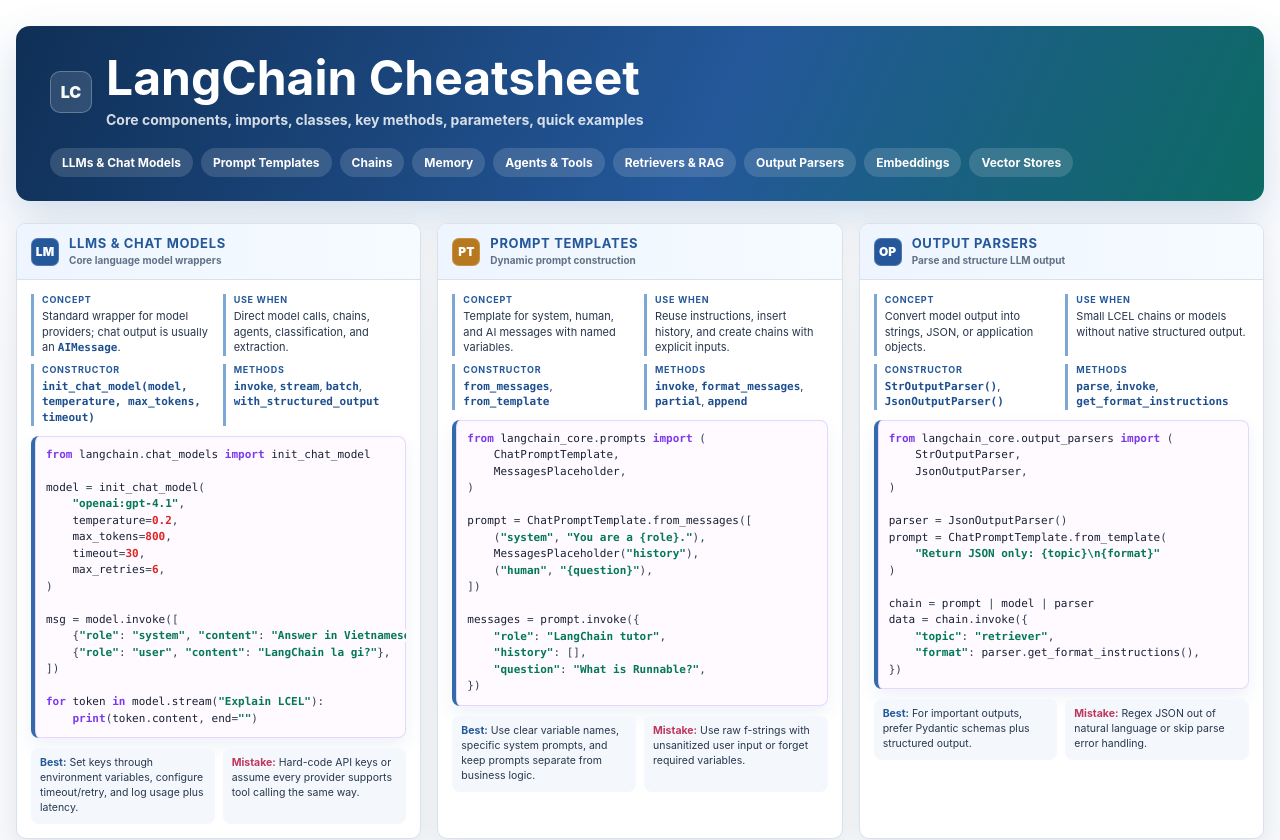
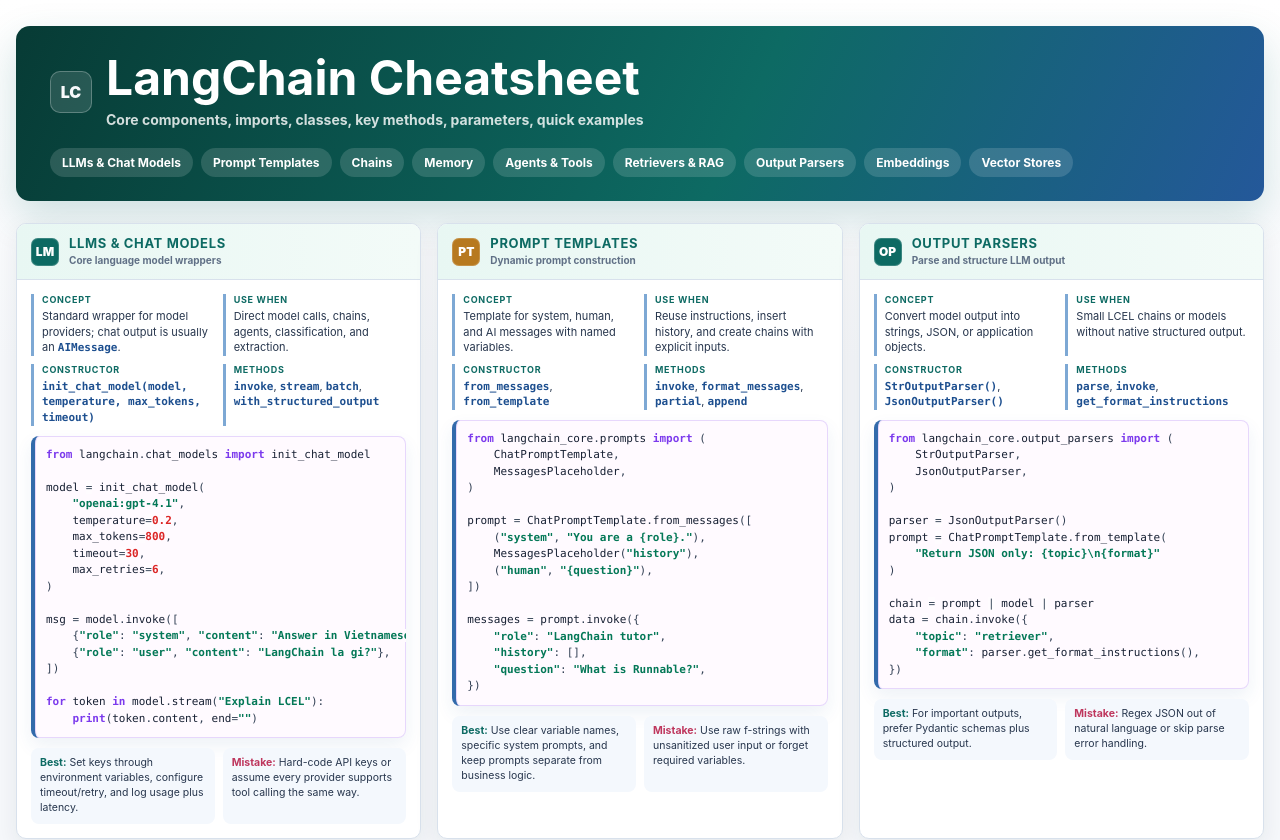
Before and after one commit to demihtran/Langchain-cheatsheat, a plain HTML site: page index.html in a window 1280 px wide. Shown: the top 840 px of the page. Drawn offline with nearby package versions, Linux system fonts and the light colour scheme.

Commit message:
Apply distinct LangChain theme

```diff
--- a/index.html
+++ b/index.html
@@ -14,8 +14,8 @@
       --card: #ffffff;
       --code-bg: #edf6ff;
       --code-line: #326aab;
-      --accent: #24589a;
-      --accent-soft: #eaf2ff;
+      --accent: #0d6a63;
+      --accent-soft: #e7f6f3;
       --clay: #b35c2e;
       --blue: #24589a;
       --gold: #b7791f;
@@ -47,8 +47,8 @@
       border-radius: 14px;
       padding: 28px 34px 24px;
       color: #fff;
-      background: linear-gradient(115deg, #0f2f56 0%, #24589a 56%, #0d6a63 100%);
-      box-shadow: 0 16px 40px rgba(36, 88, 154, .18);
+      background: linear-gradient(115deg, #073b35 0%, #0d6a63 58%, #24589a 100%);
+      box-shadow: 0 16px 40px rgba(13, 106, 99, .18);
     }
     .hero-top {
       display: flex;
@@ -117,7 +117,7 @@
       gap: 10px;
       min-height: 50px;
       padding: 12px 14px;
-      background: linear-gradient(90deg, #eef5ff 0%, #f5fbff 100%);
+      background: linear-gradient(90deg, #e8f7f3 0%, #f3fbf8 100%);
       border-bottom: 1px solid var(--line);
     }
     .icon {
@@ -128,13 +128,13 @@
       height: 28px;
       border-radius: 7px;
       color: #fff;
-      background: #24589a;
+      background: #0d6a63;
       box-shadow: inset 0 0 0 1px rgba(255, 255, 255, .18);
       font-size: 12px;
       font-weight: 900;
     }
     .icon.green { background: #0d6a63; }
-    .icon.blue { background: #24589a; }
+    .icon.blue { background: #0d6a63; }
     .icon.gold { background: #b7791f; }
     .icon.red { background: #be365d; }
     .title {
@@ -258,7 +258,7 @@
       margin-top: 20px;
       padding: 14px 18px;
       border-radius: 10px;
-      background: #eaf2ff;
+      background: #e7f6f3;
       color: var(--muted);
       font-size: 11px;
       font-weight: 650;
```
